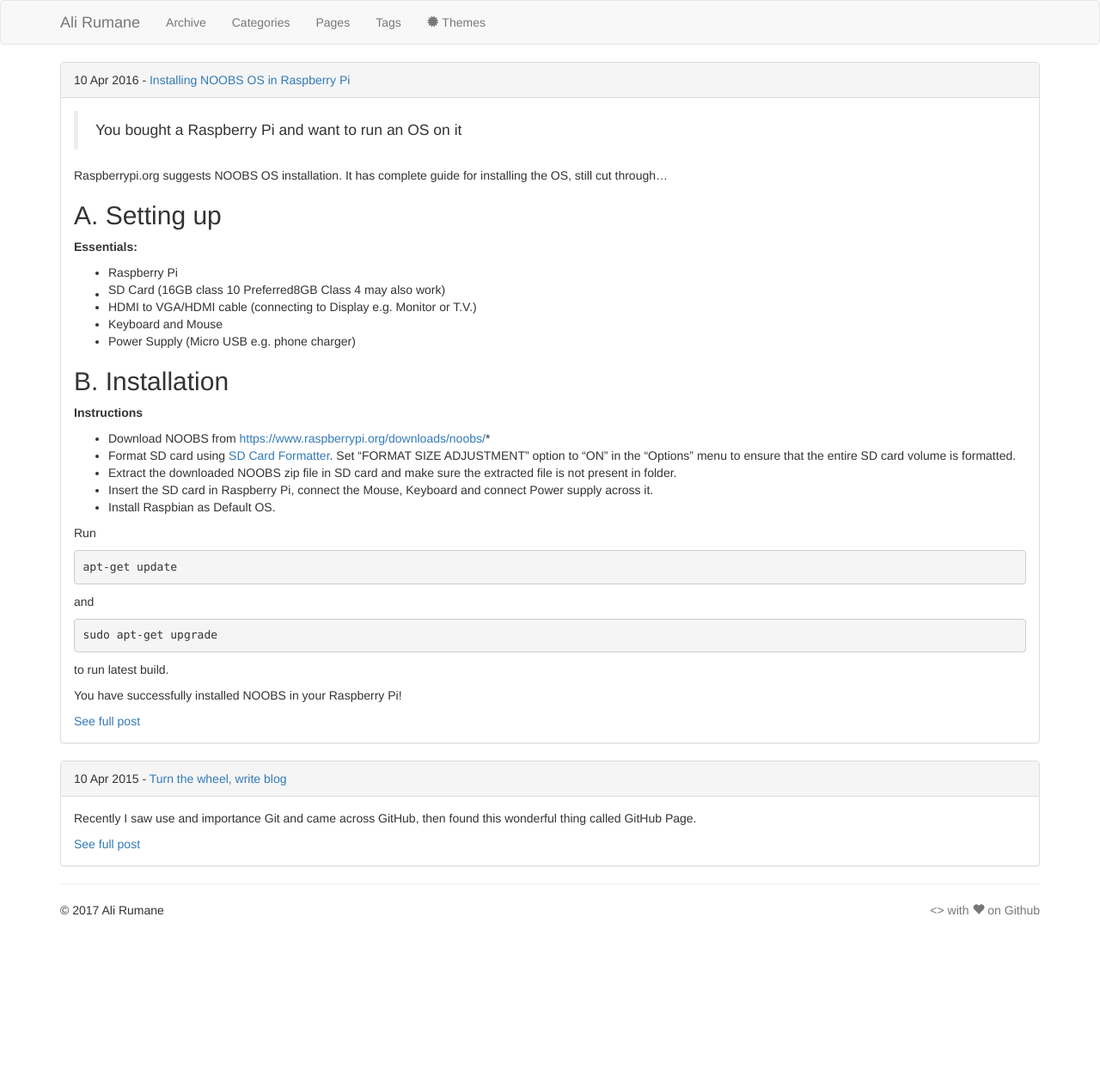
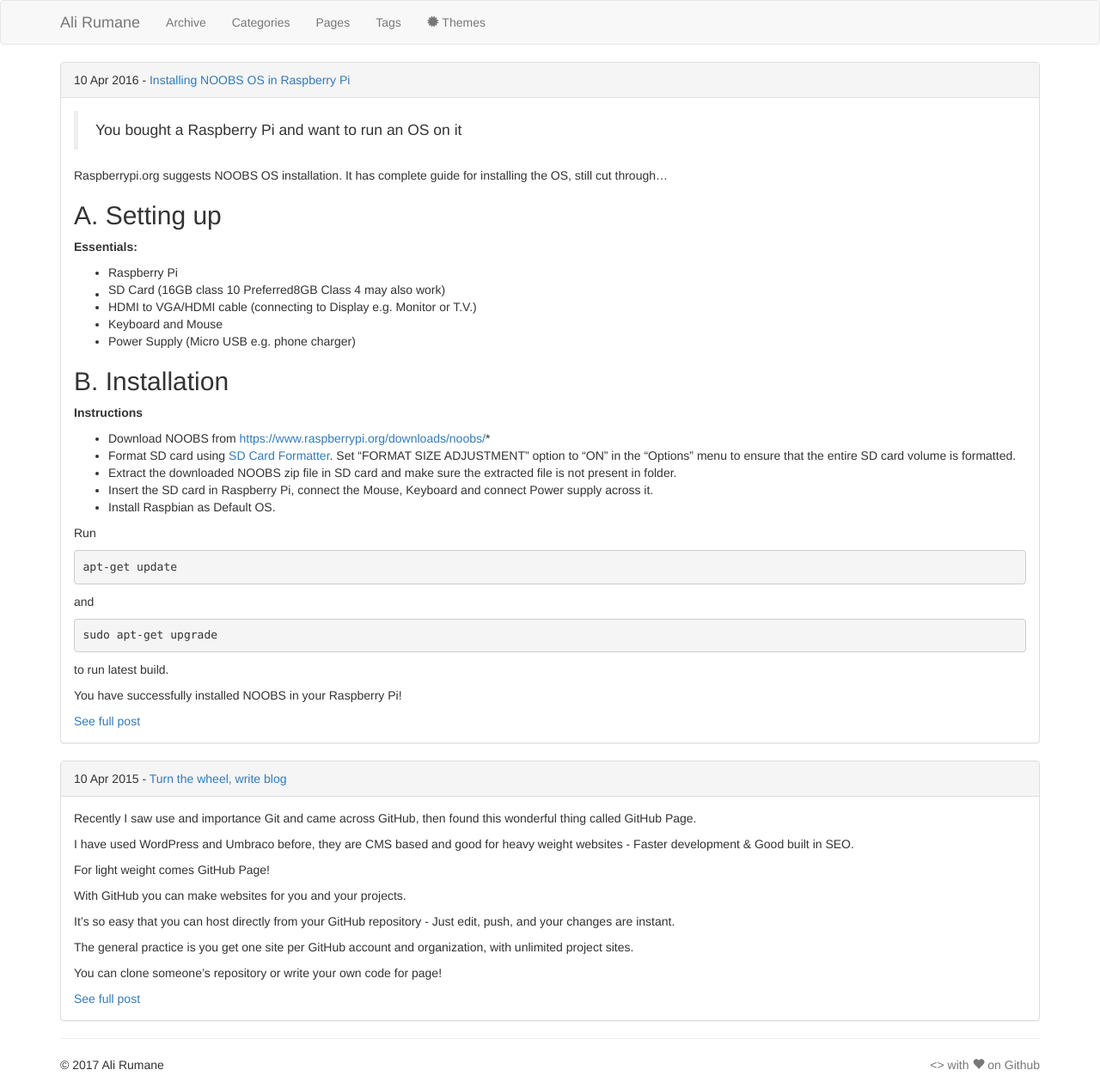
Before and after one commit to alirumane/ali-backup, a Jekyll site: the page built from index.md, in a window 1280 px wide. Shown: the whole page at 86% size. Built offline with Jekyll 4.4.1, drawn with Linux system fonts in a browser that asks for light colours; nearby versions of some CDN libraries; library files that are not in the unit come from our copies; before the commit the page ends 1079 px from its top, so only the background shows below that; some of the changed lines change nothing that is shown.

Commit message:
Update _config.yml

```diff
--- a/_config.yml
+++ b/_config.yml
@@ -4,6 +4,11 @@
 
 exclude: [".rvmrc", ".rbenv-version", "README.md", "Rakefile", "changelog.md"]
 pygments: true
+
+markdown: kramdown
+highlighter: rouge
+extensions: [fenced_code_blocks]
+excerpt_separator: "<!--more-->"
 
 # Themes are encouraged to use these universal variables
 # so be sure to set them if your theme uses them.
@@ -12,7 +17,7 @@
 tagline: I use light weight
 author :
   name : Ali Rumane
-  email : blah@email.test
+  email :
   github : alirumane
   twitter :
   feedburner :
@@ -54,7 +59,7 @@
   #   - Only the following values are falsy: ["", null, false]
   #   - When setting BASE_PATH it must be a valid url.
   #     This means always setting the protocol (http|https) or prefixing with "/"
-  BASE_PATH :
+  BASE_PATH : false
 
   # By default, the asset_path is automatically defined relative to BASE_PATH plus the enabled theme.
   # ex: [BASE_PATH]/assets/themes/[THEME-NAME]
@@ -100,7 +105,7 @@
   analytics :
     provider : google
     google :
-        tracking_id : 'UA-46512232-3'
+        tracking_id : ''
     getclicky :
       site_id :
     mixpanel :
```
